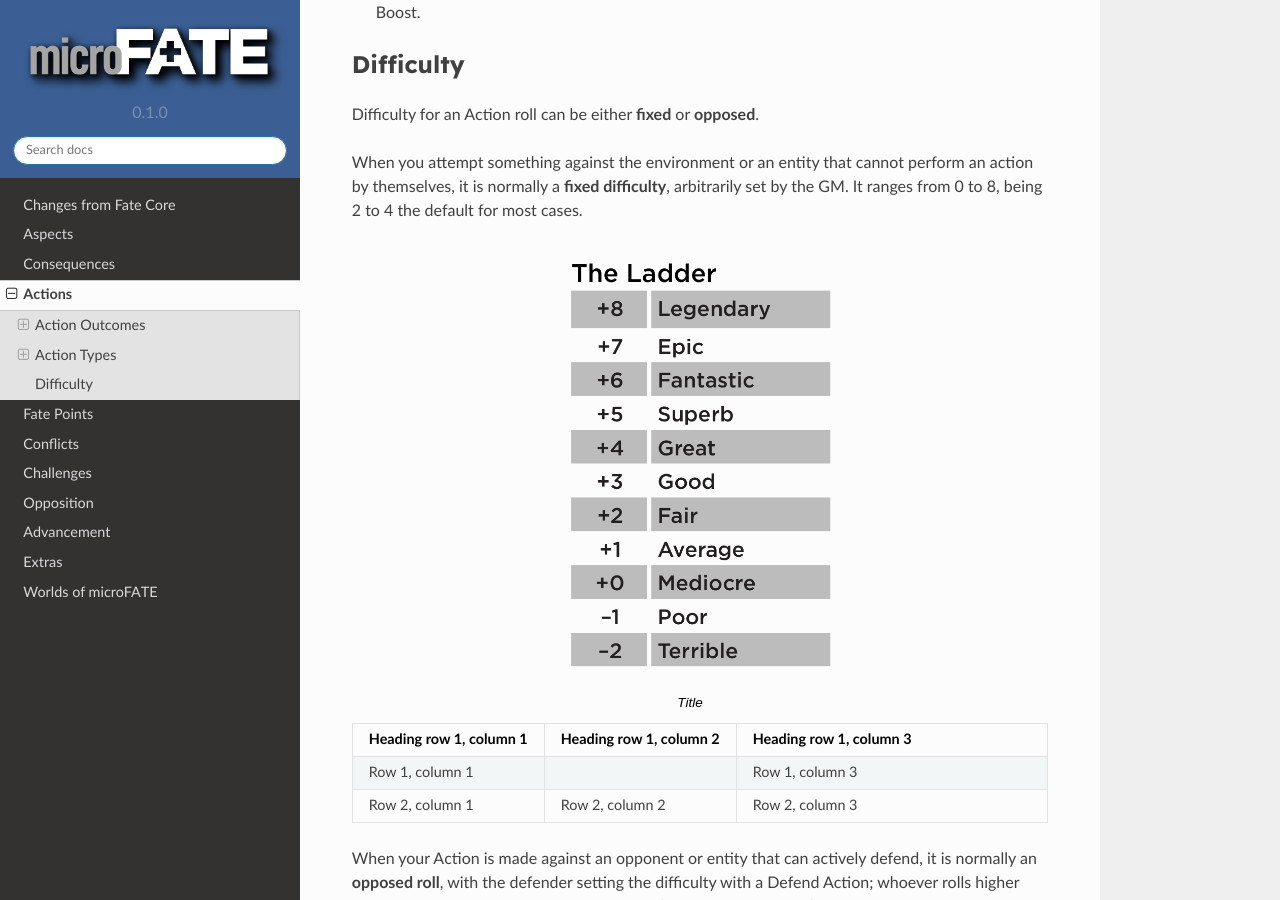
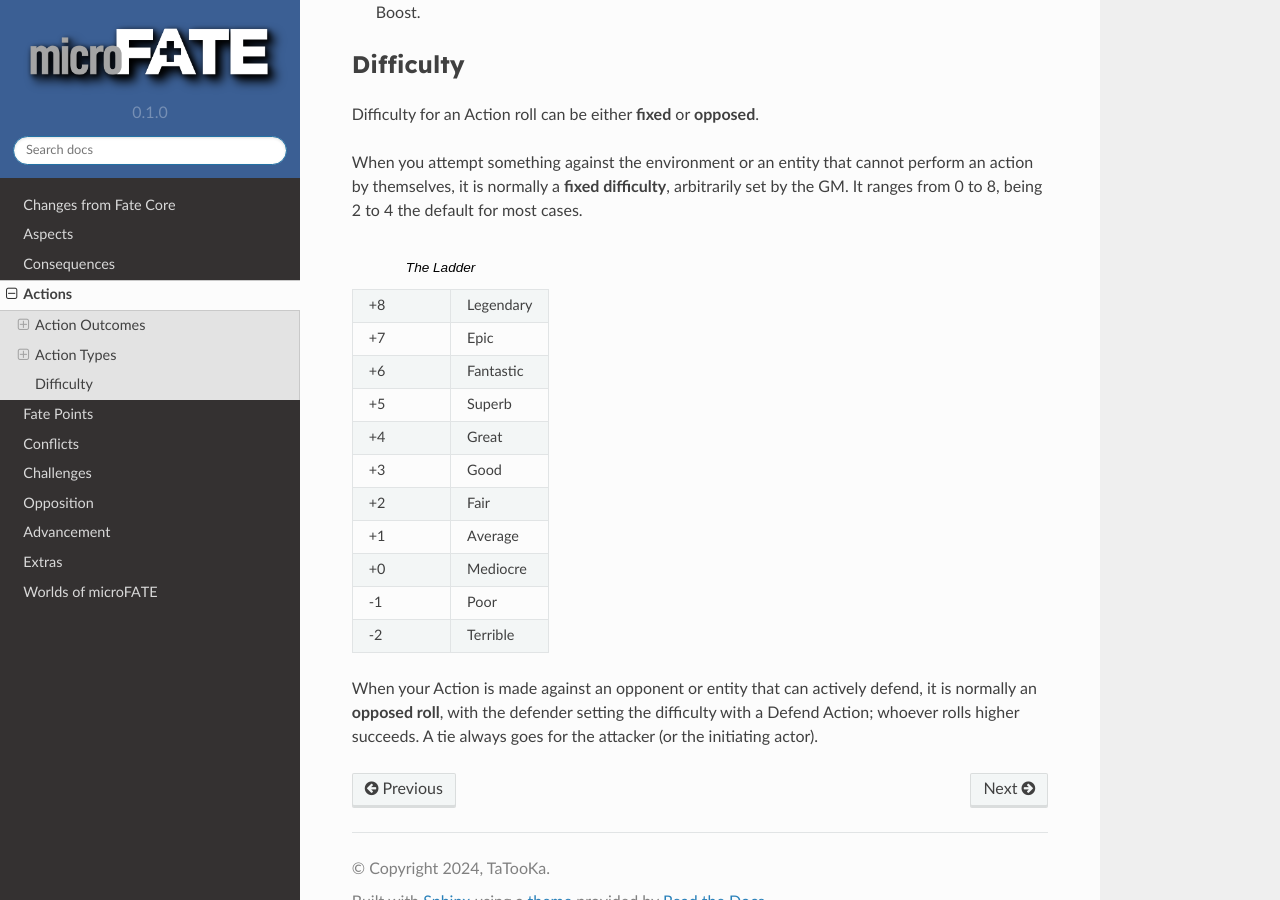
Before and after one commit to TaTooKa/microfate, a Sphinx documentation site: the page built from docs/source/pages/actions.rst, in a window 1280 px wide and 900 px high, scrolled down 1564 px. Built offline with Sphinx 7.4.7 and the Read the Docs theme 2.0.0, drawn with Linux system fonts in a browser that asks for light colours.

Commit message:
Update actions.rst

```diff
--- a/docs/source/pages/actions.rst
+++ b/docs/source/pages/actions.rst
@@ -105,23 +105,32 @@
 difficulty**, arbitrarily set by the GM. It ranges from 0 to 8, being 2 to 4 the default for most
 cases.
 
-.. image:: ../_static/images/the_ladder.png
-   :width: 300
-   :align: center
+.. list-table:: The Ladder
+   :widths: 50 50
+   :header-rows: 0
 
-.. list-table:: Title
-   :widths: 25 25 50
-   :header-rows: 1
-
-   * - Heading row 1, column 1
-     - Heading row 1, column 2
-     - Heading row 1, column 3
-   * - Row 1, column 1
-     -
-     - Row 1, column 3
-   * - Row 2, column 1
-     - Row 2, column 2
-     - Row 2, column 3
+   * - +8
+     - Legendary
+   * - +7
+     - Epic
+   * - +6
+     - Fantastic
+   * - +5
+     - Superb
+   * - +4
+     - Great
+   * - +3
+     - Good
+   * - +2
+     - Fair
+   * - +1
+     - Average
+   * - +0
+     - Mediocre
+   * - -1
+     - Poor
+   * - -2
+     - Terrible
 
 When your Action is made against an opponent or entity that can actively
 defend, it is normally an **opposed roll**, with the defender setting the
```
